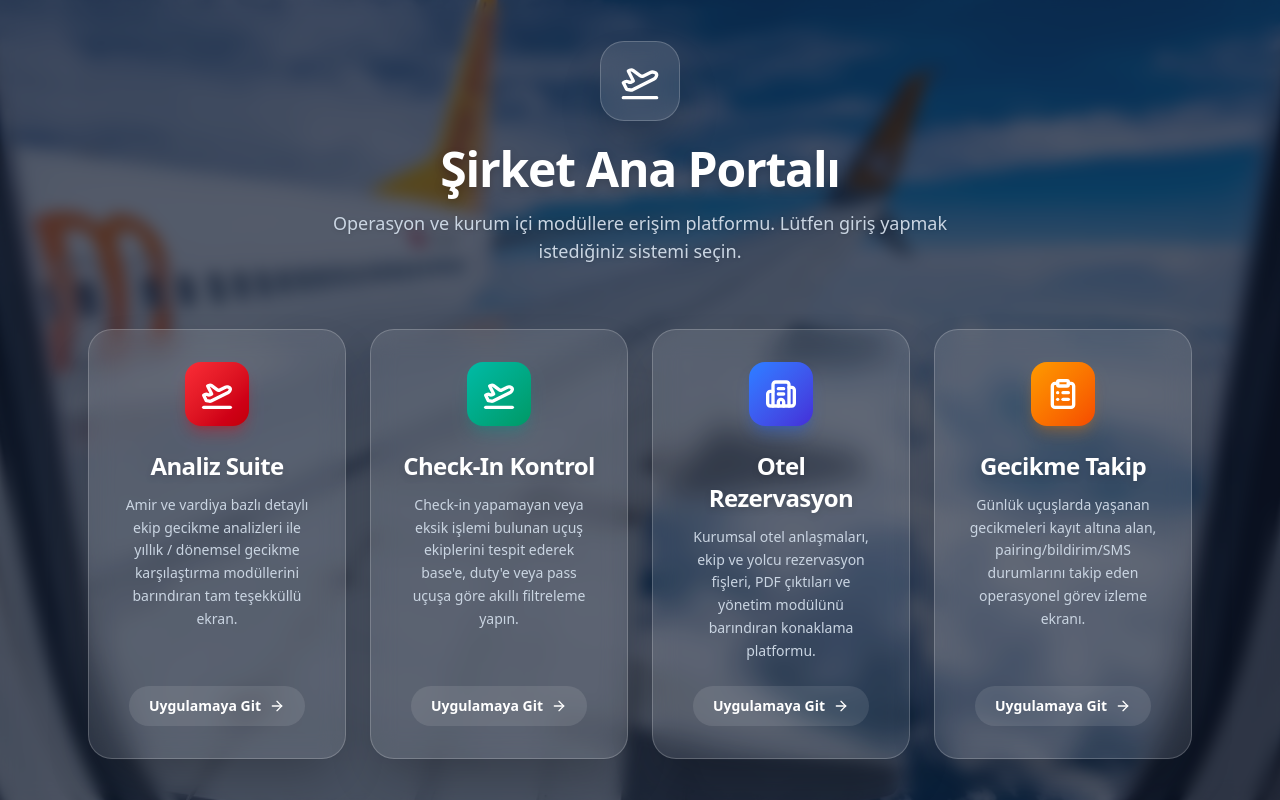
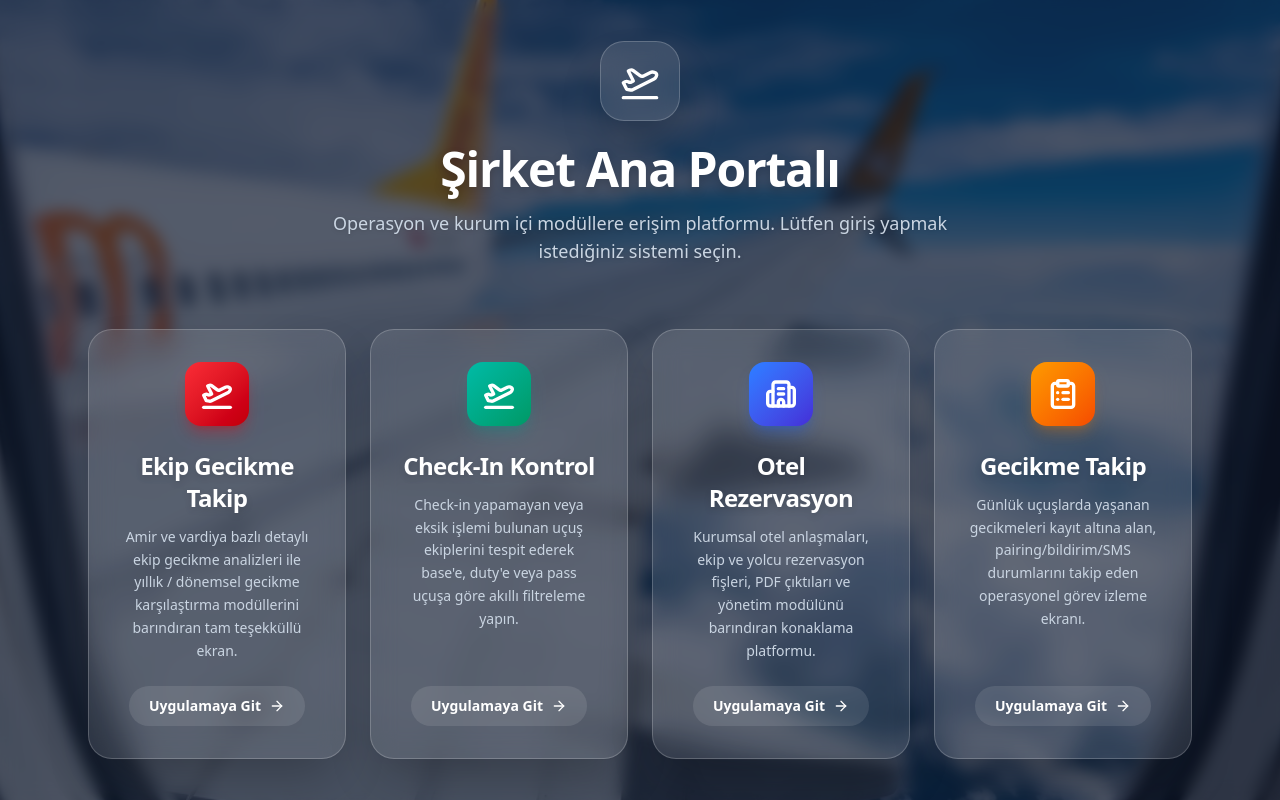
Before and after one commit to mamiyrdkl/operasyonel-analiz-suite, a Next.js app: page / in a window 1280 px wide. Built offline with nearby package versions, Linux system fonts and the light colour scheme.

Commit message:
refactor: rename Analysis Suite to Ekip Gecikme Takip in portal and sidebar

```diff
--- a/src/components/PortalScreen.tsx
+++ b/src/components/PortalScreen.tsx
@@ -39,7 +39,7 @@ export default function PortalScreen({ onSelectApp }: PortalScreenProps) {
                 <PlaneTakeoff className="w-8 h-8 text-white" strokeWidth={2.5} />
              </div>
 
-             <h2 className="text-2xl font-black text-white mb-3 tracking-tight drop-shadow-md">Analiz Suite</h2>
+             <h2 className="text-2xl font-black text-white mb-3 tracking-tight drop-shadow-md">Ekip Gecikme Takip</h2>
              <p className="text-slate-300 leading-relaxed font-medium mb-6 text-sm">
                 Amir ve vardiya bazlı detaylı ekip gecikme analizleri ile yıllık / dönemsel gecikme karşılaştırma modüllerini barındıran tam teşekküllü ekran.
              </p>
--- a/src/components/Sidebar.tsx
+++ b/src/components/Sidebar.tsx
@@ -93,7 +93,7 @@ export default function Sidebar({ currentApp, goBackToPortal, activeTab, setActi
                {currentApp === 'HOTEL' ? 'Otel Paneli'
                : currentApp === 'CHECK_IN' ? 'Check-In Paneli'
                : currentApp === 'DELAY_TRACKING' ? 'Gecikme Takip'
-               : 'Analiz Suite'}
+               : 'Ekip Gecikme Takip'}
             </span>
            <span className="text-[10px] text-slate-400">v2.1 Workspace</span>
         </div>
```
